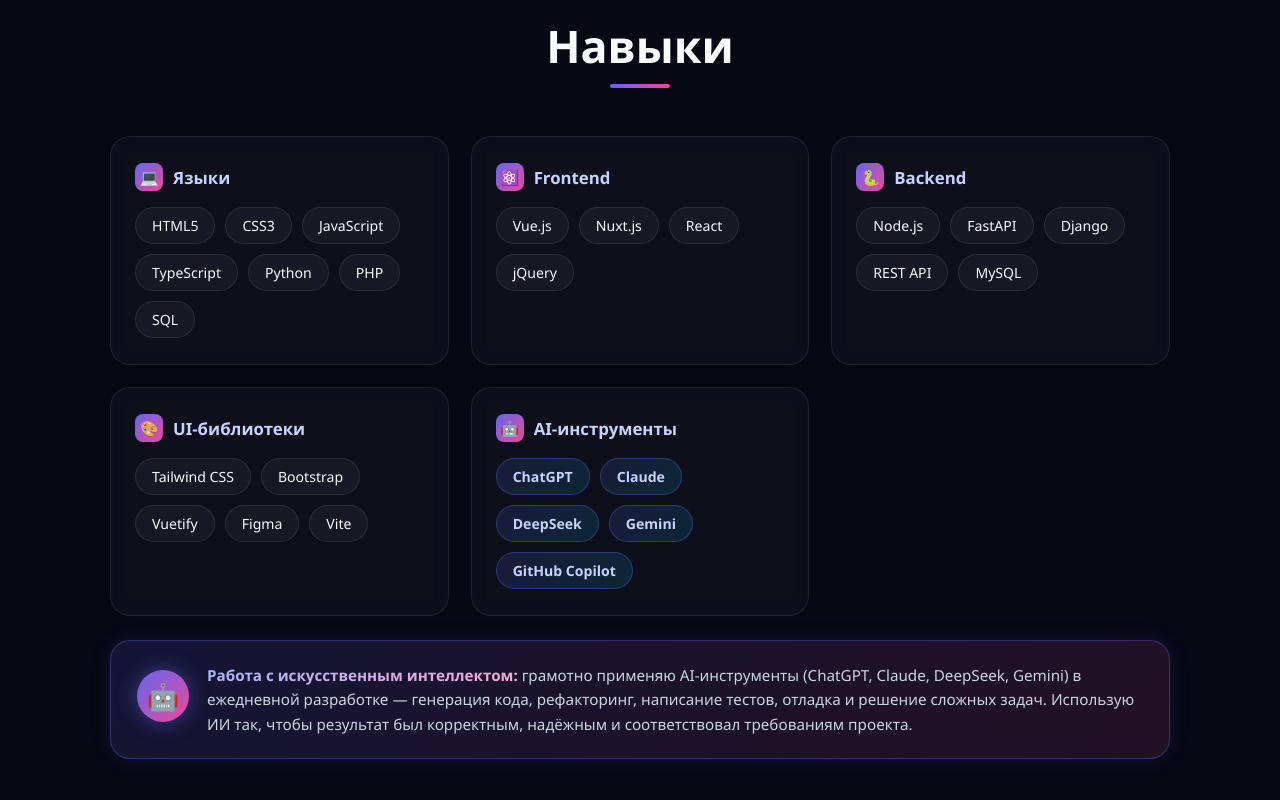
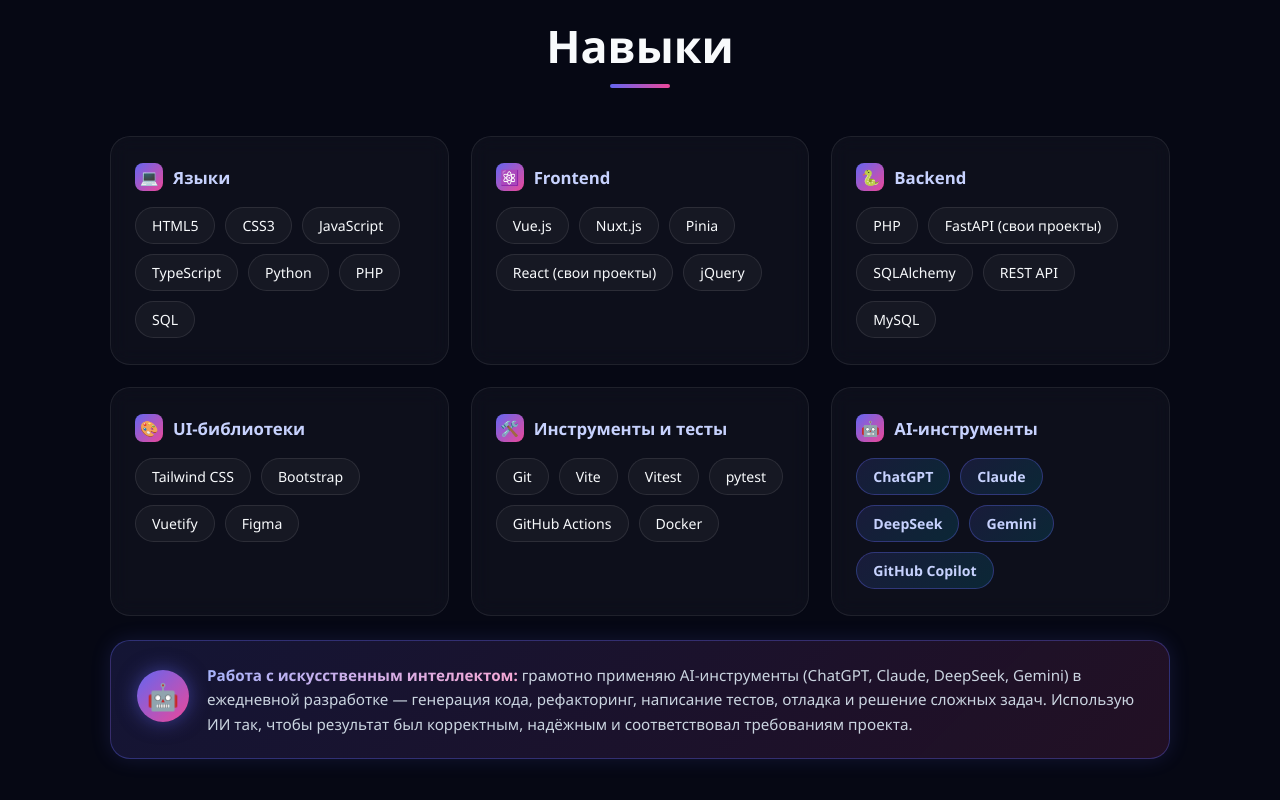
Before and after one commit to gev566/gev566.github.io, a plain HTML site: page index.html in a window 1280 px wide. Shown: the part 1358-2158 px from the top of the page. Drawn offline with Linux system fonts and the light colour scheme.

Commit message:
Уточнить стек: коммерческий опыт и свои проекты, добавить инструменты и тесты

```diff
--- a/index.html
+++ b/index.html
@@ -1004,9 +1004,9 @@
     </p>
 
     <p class="desc"
-       data-ru="Frontend-разработчик с 5+ годами опыта. Создаю быстрые и красивые интерфейсы на Vue/Nuxt, React/Next и TypeScript. Работаю с Python-бэкендом (FastAPI, Django) и активно применяю AI-инструменты для ускорения разработки и повышения качества кода."
-       data-en="Frontend developer with 5+ years of experience. I build fast, beautiful interfaces with Vue/Nuxt, React/Next and TypeScript. I work with Python backends (FastAPI, Django) and actively leverage AI tools to speed up development and improve code quality.">
-      Frontend-разработчик с 5+ годами опыта. Создаю быстрые и красивые интерфейсы на Vue/Nuxt, React/Next и TypeScript. Работаю с Python-бэкендом (FastAPI, Django) и активно применяю AI-инструменты для ускорения разработки и повышения качества кода.
+       data-ru="Frontend-разработчик с 5+ годами опыта, из них 3,5 года коммерческой разработки на Vue и Nuxt с TypeScript. Раньше делал fullstack на PHP, JavaScript и MySQL. В своих проектах работаю с React и Python (FastAPI). Активно применяю AI-инструменты для ускорения разработки и повышения качества кода."
+       data-en="Frontend developer with 5+ years of experience, including 3.5 years of commercial work with Vue and Nuxt in TypeScript. Before that I did fullstack work with PHP, JavaScript and MySQL. In personal projects I use React and Python (FastAPI). I actively leverage AI tools to speed up development and improve code quality.">
+      Frontend-разработчик с 5+ годами опыта, из них 3,5 года коммерческой разработки на Vue и Nuxt с TypeScript. Раньше делал fullstack на PHP, JavaScript и MySQL. В своих проектах работаю с React и Python (FastAPI). Активно применяю AI-инструменты для ускорения разработки и повышения качества кода.
     </p>
 
     <div class="buttons">
@@ -1066,7 +1066,8 @@
       <div class="skill-tags">
         <span class="skill">Vue.js</span>
         <span class="skill">Nuxt.js</span>
-        <span class="skill">React</span>
+        <span class="skill">Pinia</span>
+        <span class="skill" data-ru="React (свои проекты)" data-en="React (personal projects)">React (свои проекты)</span>
         <span class="skill">jQuery</span>
       </div>
     </div>
@@ -1074,9 +1075,9 @@
     <div class="skill-group">
       <h3><span class="ico">🐍</span> <span data-ru="Backend" data-en="Backend">Backend</span></h3>
       <div class="skill-tags">
-        <span class="skill">Node.js</span>
-        <span class="skill">FastAPI</span>
-        <span class="skill">Django</span>
+        <span class="skill">PHP</span>
+        <span class="skill" data-ru="FastAPI (свои проекты)" data-en="FastAPI (personal projects)">FastAPI (свои проекты)</span>
+        <span class="skill">SQLAlchemy</span>
         <span class="skill">REST API</span>
         <span class="skill">MySQL</span>
       </div>
@@ -1089,7 +1090,18 @@
         <span class="skill">Bootstrap</span>
         <span class="skill">Vuetify</span>
         <span class="skill">Figma</span>
+      </div>
+    </div>
+
+    <div class="skill-group">
+      <h3><span class="ico">🛠️</span> <span data-ru="Инструменты и тесты" data-en="Tools and testing">Инструменты и тесты</span></h3>
+      <div class="skill-tags">
+        <span class="skill">Git</span>
         <span class="skill">Vite</span>
+        <span class="skill">Vitest</span>
+        <span class="skill">pytest</span>
+        <span class="skill">GitHub Actions</span>
+        <span class="skill">Docker</span>
       </div>
     </div>
 
@@ -1379,8 +1391,8 @@
 let currentLang = 'ru';
 
 const typingTexts = {
-  ru: ['Frontend-разработчик', 'Vue / Nuxt / React / Next', 'Python · FastAPI · Django', 'Работаю с AI-инструментами'],
-  en: ['Frontend Developer', 'Vue / Nuxt / React / Next', 'Python · FastAPI · Django', 'Working with AI tools']
+  ru: ['Frontend-разработчик', 'Vue / Nuxt / TypeScript', 'React и FastAPI — в своих проектах', 'Работаю с AI-инструментами'],
+  en: ['Frontend Developer', 'Vue / Nuxt / TypeScript', 'React and FastAPI in personal projects', 'Working with AI tools']
 };
 
 function setLanguage(lang) {
```
